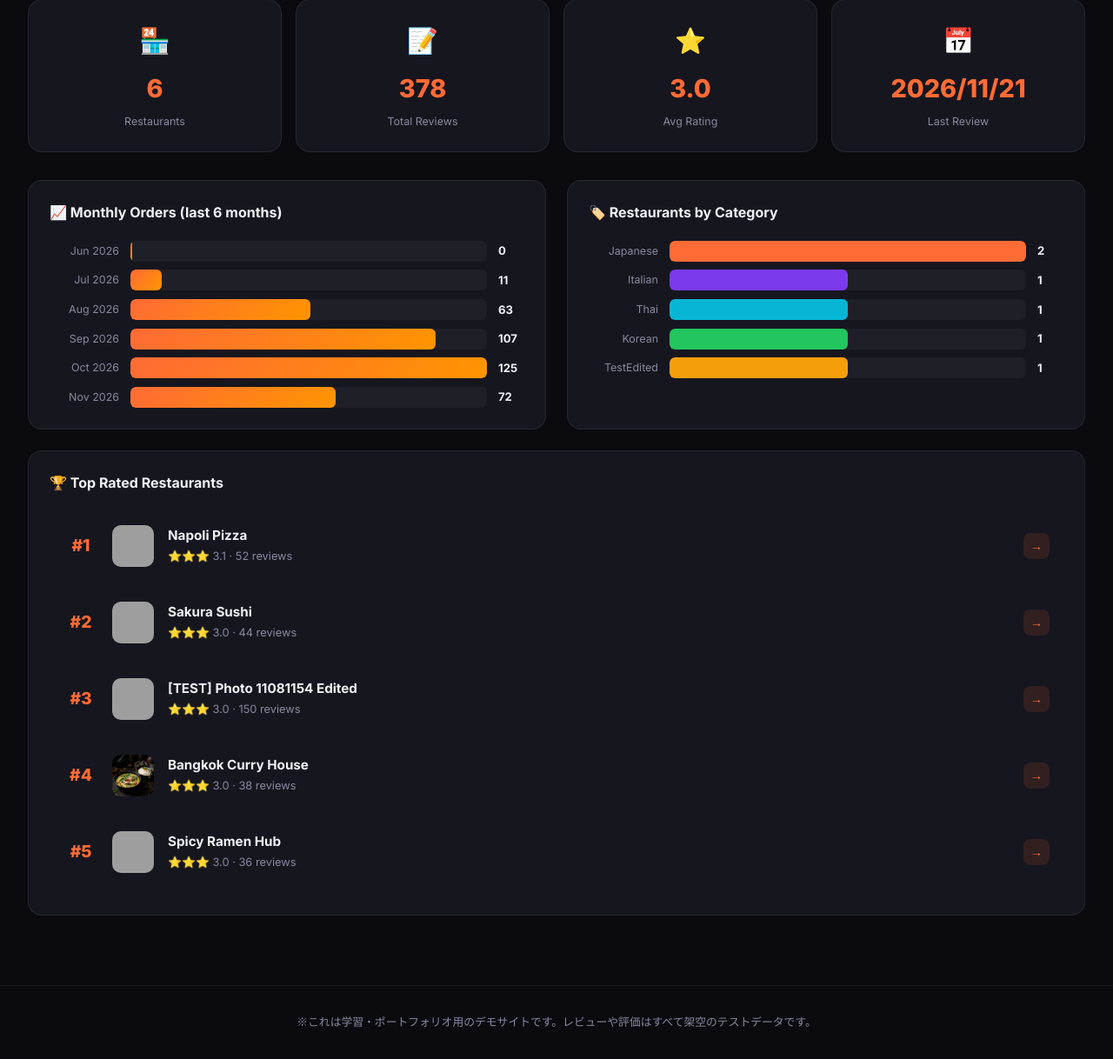
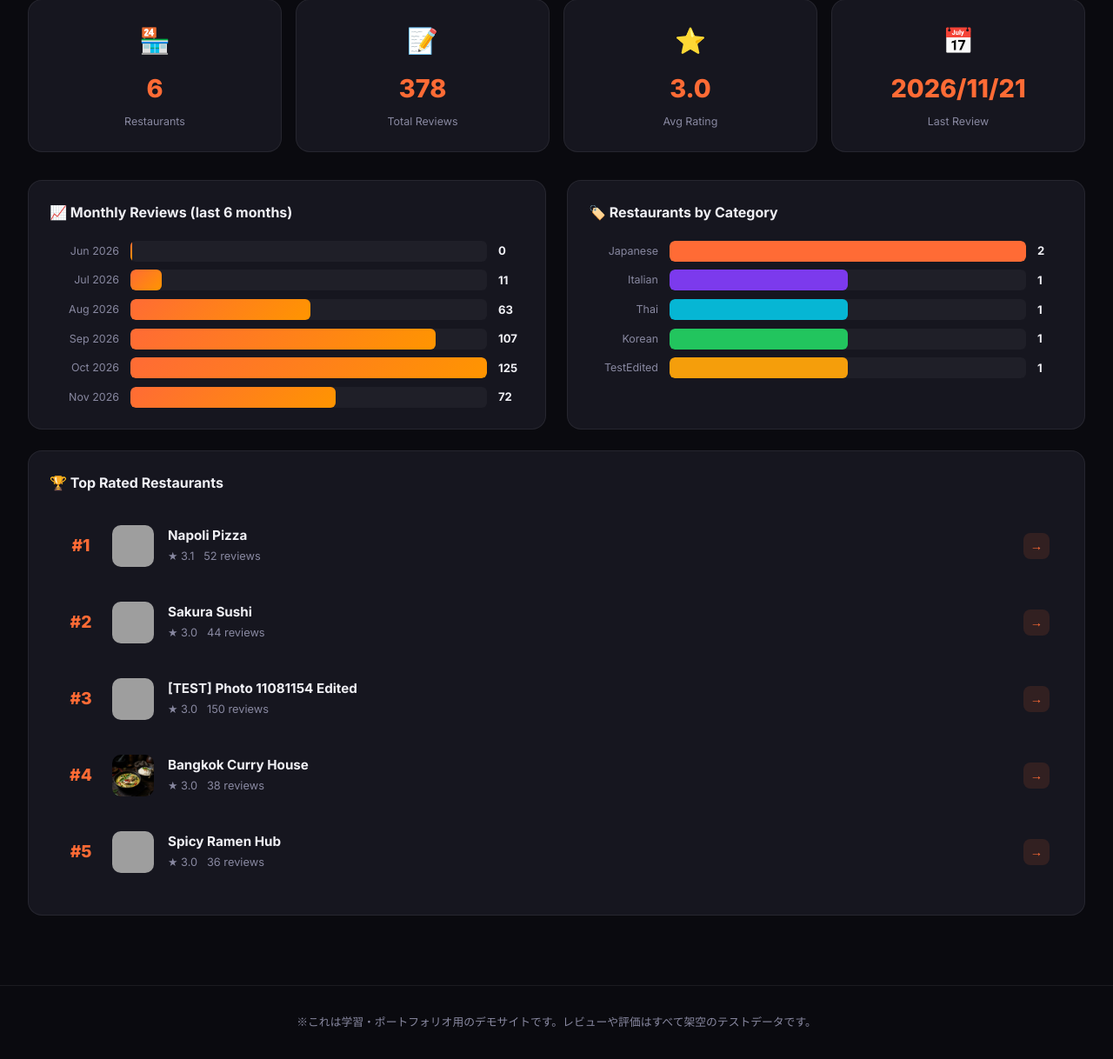
Before and after one commit to Anwaiii/foodlog, a Laravel app: page /foodlog/public/stats in a window 1280 px wide. Shown: the part 345-1563 px from the top of the page at 87% size. Run offline with Laravel 10, Linux system fonts and the light colour scheme; data comes from the database, SQL or seed files in the repository; grey boxes are pictures that could not be loaded.

Commit message:
fix(SCR-03): rename Monthly Orders to Monthly Reviews, fix Top Rated Restaurants display/sorting, and parallelize fetch

```diff
--- a/resources/views/stats.blade.php
+++ b/resources/views/stats.blade.php
@@ -36,9 +36,9 @@
 
     <!-- Charts Row -->
     <div class="stats-charts">
-      <!-- Monthly Orders -->
+      <!-- Monthly Reviews -->
       <div class="stats-panel">
-        <h3>📈 Monthly Orders (last 6 months)</h3>
+        <h3>📈 Monthly Reviews (last 6 months)</h3>
         <div class="chart-container" id="monthly-chart"></div>
       </div>
 
@@ -58,5 +58,5 @@
 @endsection
 
 @section('scripts')
-  <script src="/foodlog/assets/js/stats.js?v=20261120f"></script>
+  <script src="/foodlog/assets/js/stats.js?v=20261122a"></script>
 @endsection
```
Also changed, not shown: public/assets/js/stats.js, 1 other file.
